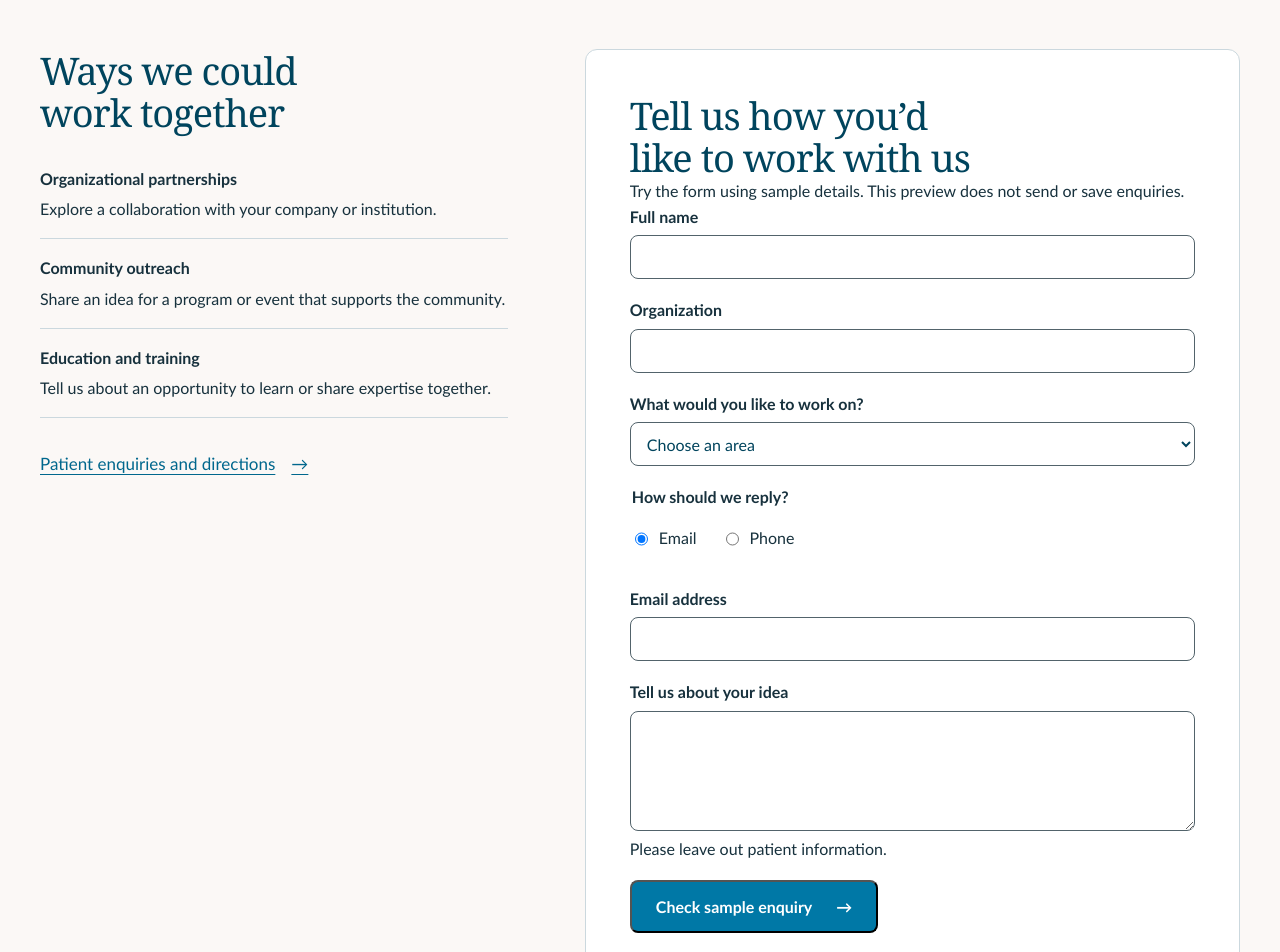
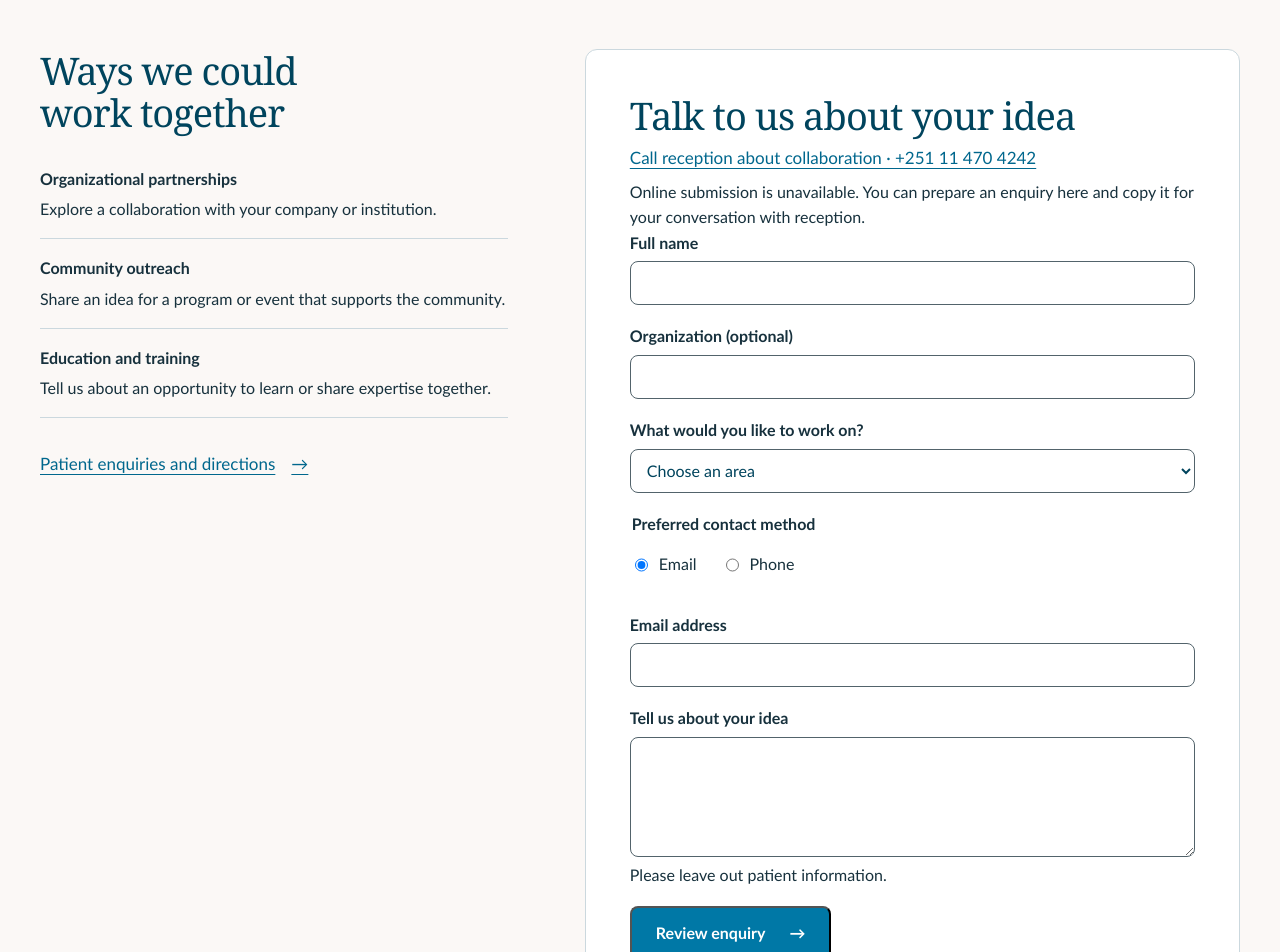
Before and after one commit to dynamicet/hallelujah-website, a Next.js app in the folder apps/web/: page /partnerships in a window 1280 px wide. Shown: the part 500-1452 px from the top of the page. Built offline with nearby package versions, Linux system fonts and the light colour scheme; a web font is replaced by a local one.

Commit message:
Give collaboration enquiries a reception contact and copyable draft

```diff
--- a/apps/web/src/app/(public)/partnerships/page.tsx
+++ b/apps/web/src/app/(public)/partnerships/page.tsx
@@ -5,7 +5,7 @@ import styles from '@/website/partnerships.module.css'
 
 export const metadata = {
   title: 'Work with Hallelujah | Hallelujah Hospital',
-  description: 'Explore ways for organizations to collaborate with Hallelujah General Hospital in Gotera, Addis Ababa.',
+  description: 'Explore ways to collaborate with Hallelujah General Hospital in Gotera, Addis Ababa.',
 }
 
 export default function PartnershipsPage() {
@@ -14,7 +14,7 @@ export default function PartnershipsPage() {
   return <div className="page-frame">
     <header className={styles.intro}>
       <h1>Work with Hallelujah</h1>
-      <p>We welcome ideas from organizations interested in community outreach, education and care.</p>
+      <p>We welcome ideas for community outreach, education and care.</p>
     </header>
     <div className={styles.layout}>
       <PartnershipEnquiry />
--- a/apps/web/src/website/partnership-enquiry.tsx
+++ b/apps/web/src/website/partnership-enquiry.tsx
@@ -1,6 +1,7 @@
 'use client'
 
-import { useState, useSyncExternalStore, type FormEvent } from 'react'
+import { useEffect, useRef, useState, useSyncExternalStore, type FormEvent } from 'react'
+import { hospitalContact } from './hospital-contact'
 import styles from './partnerships.module.css'
 
 const subscribe = () => () => {}
@@ -10,21 +11,51 @@ const serverReady = () => false
 export function PartnershipEnquiry() {
   const ready = useSyncExternalStore(subscribe, clientReady, serverReady)
   const [replyMethod, setReplyMethod] = useState<'email' | 'phone'>('email')
-  const [checked, setChecked] = useState(false)
+  const [draft, setDraft] = useState('')
+  const [copyStatus, setCopyStatus] = useState('')
+  const reviewHeading = useRef<HTMLHeadingElement>(null)
+  const nameInput = useRef<HTMLInputElement>(null)
+  const draftText = useRef<HTMLTextAreaElement>(null)
+  const editingAgain = useRef(false)
 
-  function preview(event: FormEvent<HTMLFormElement>) {
+  useEffect(() => {
+    if (draft) reviewHeading.current?.focus()
+    else if (editingAgain.current) nameInput.current?.focus()
+  }, [draft])
+
+  function review(event: FormEvent<HTMLFormElement>) {
     event.preventDefault()
-    setChecked(true)
+    const data = new FormData(event.currentTarget)
+    const organization = String(data.get('organization') ?? '').trim()
+    setCopyStatus('')
+    setDraft([
+      String(data.get('interest')),
+      String(data.get('message')).trim(),
+      [data.get('name'), organization].filter(Boolean).join(', '),
+      String(data.get(replyMethod)),
+    ].join('\n\n'))
+  }
+
+  async function copyDraft() {
+    try {
+      await navigator.clipboard.writeText(draft)
+      setCopyStatus('Enquiry copied.')
+    } catch {
+      draftText.current?.focus()
+      draftText.current?.select()
+      setCopyStatus('Use your device’s Copy command to copy the selected text.')
+    }
   }
 
   return <section className={styles.enquiry} aria-labelledby="partnership-enquiry-title">
-    <h2 id="partnership-enquiry-title">Tell us how you’d like to work with us</h2>
-    <p id="partnership-preview">Try the form using sample details. This preview does not send or save enquiries.</p>
-    <noscript><p>Enable JavaScript to try the form preview.</p></noscript>
-    <form onSubmit={preview} method="post" onChange={() => setChecked(false)} aria-describedby="partnership-preview">
+    <h2 id="partnership-enquiry-title">Talk to us about your idea</h2>
+    <p><a className="text-link" href={hospitalContact.phoneHref}>Call reception about collaboration · {hospitalContact.phone}</a></p>
+    <p id="partnership-draft-note">Online submission is unavailable. You can prepare an enquiry here and copy it for your conversation with reception.</p>
+    <noscript><p>Enable JavaScript to prepare a draft.</p></noscript>
+    <form hidden={Boolean(draft)} onSubmit={review} method="post" aria-describedby="partnership-draft-note">
       <fieldset className={styles.fields} disabled={!ready}>
-        <label>Full name<input name="name" required maxLength={100} autoComplete="off" /></label>
-        <label>Organization<input name="organization" required maxLength={120} autoComplete="off" /></label>
+        <label>Full name<input ref={nameInput} name="name" required maxLength={100} autoComplete="off" /></label>
+        <label>Organization (optional)<input name="organization" maxLength={120} autoComplete="off" /></label>
         <label>What would you like to work on?
           <select name="interest" required defaultValue="">
             <option value="" disabled>Choose an area</option>
@@ -35,7 +66,7 @@ export function PartnershipEnquiry() {
           </select>
         </label>
         <fieldset className={styles.reply}>
-          <legend>How should we reply?</legend>
+          <legend>Preferred contact method</legend>
           <label><input type="radio" name="replyMethod" value="email" checked={replyMethod === 'email'} onChange={() => setReplyMethod('email')} /> Email</label>
           <label><input type="radio" name="replyMethod" value="phone" checked={replyMethod === 'phone'} onChange={() => setReplyMethod('phone')} /> Phone</label>
         </fieldset>
@@ -49,9 +80,20 @@ export function PartnershipEnquiry() {
           <textarea name="message" required rows={4} maxLength={1500} aria-describedby="partnership-message-hint" />
         </label>
         <p id="partnership-message-hint" className={styles.hint}>Please leave out patient information.</p>
-        <button className="solid-button" type="submit">Check sample enquiry <span aria-hidden="true">→</span></button>
+        <button className="solid-button" type="submit">Review enquiry <span aria-hidden="true">→</span></button>
       </fieldset>
-      <p role="status" className={styles.status}>{checked ? 'Sample details checked. No enquiry was sent or saved.' : ''}</p>
     </form>
+    {draft && <div className={styles.review}>
+      <h3 ref={reviewHeading} tabIndex={-1}>Review your enquiry</h3>
+      <textarea aria-label="Enquiry draft" ref={draftText} readOnly value={draft} rows={8} />
+      <div className={styles.reviewActions}>
+        <button className="solid-button" type="button" onClick={copyDraft}>Copy enquiry</button>
+        <button className={styles.edit} type="button" onClick={() => {
+          editingAgain.current = true
+          setDraft('')
+        }}>Edit enquiry</button>
+      </div>
+      <p role="status" className={styles.status}>{copyStatus}</p>
+    </div>}
   </section>
 }
--- a/apps/web/src/website/partnerships.module.css
+++ b/apps/web/src/website/partnerships.module.css
@@ -37,7 +37,7 @@
 .fields { display: grid; gap: 18px; }
 .fields > label { display: grid; gap: 6px; font-weight: 600; }
 .fields > label[hidden] { display: none; }
-.fields :is(input:not([type=radio]), select, textarea) {
+.fields :is(input:not([type=radio]), select, textarea), .review textarea {
   width: 100%;
   min-width: 0;
   min-height: 44px;
@@ -49,8 +49,8 @@
   font: inherit;
   font-weight: 400;
 }
-.fields textarea { resize: vertical; }
-.fields :focus-visible { outline: 3px solid var(--semantic-color-focus); outline-offset: 3px; }
+.fields textarea, .review textarea { resize: vertical; }
+.enquiry :focus-visible { outline: 3px solid var(--semantic-color-focus); outline-offset: 3px; }
 .reply legend { font-weight: 600; margin-bottom: 4px; }
 .reply label { display: inline-flex; align-items: center; gap: 8px; min-height: 44px; margin-inline-end: 24px; }
 .hint { margin: -12px 0 0; font-size: var(--site-support); }
@@ -59,3 +59,7 @@
 @media (max-width: 760px) {
   .layout { grid-template-columns: minmax(0, 1fr); grid-template-areas: "enquiry" "examples"; }
 }
+
+.review h3 { margin-block: 24px 12px; }
+.reviewActions { display: flex; flex-wrap: wrap; gap: 8px 20px; margin-top: 16px; }
+.edit { min-height: 44px; background: transparent; border: 0; color: var(--site-link); font: inherit; text-decoration: underline; cursor: pointer; }
```
